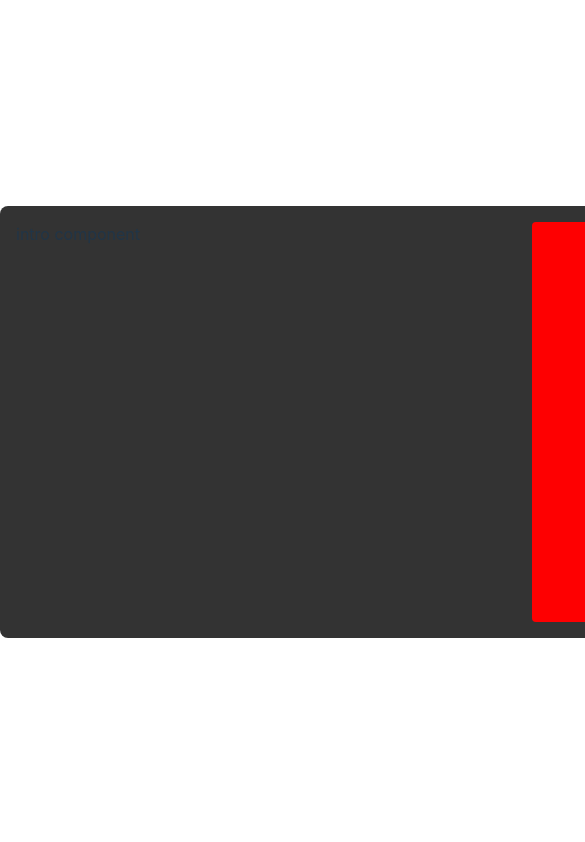
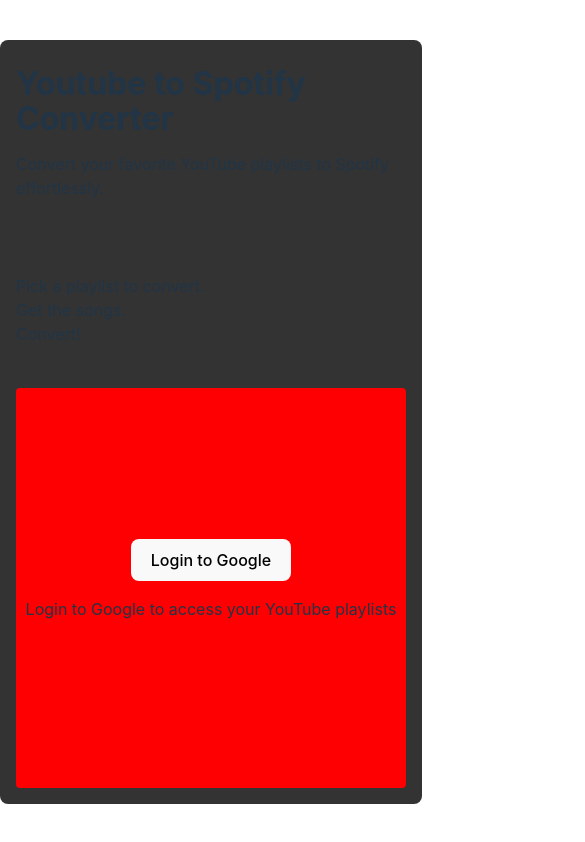
Before and after one commit to petarkosic/youtube_spotify, a Vue app in the folder client/: page / in a window 390 px wide. Shown: the top 842 px of the page, 585 px wide, since content can reach past the window. Built offline with nearby package versions, Linux system fonts and the light colour scheme.

Commit message:
add: intro component
Add intro component with app title and instructions.
Add info state for existing spotify playlists.
Minor css fixes.

```diff
--- a/client/src/App.vue
+++ b/client/src/App.vue
@@ -30,4 +30,12 @@
 	padding: 1rem;
 	border-radius: 8px;
 }
+
+@media screen and (max-width: 768px) {
+	.container {
+		width: 100%;
+		height: 100%;
+		flex-direction: column;
+	}
+}
 </style>
--- a/client/src/components/Intro.vue
+++ b/client/src/components/Intro.vue
@@ -1,7 +1,45 @@
 <template>
-	<p class="card">intro component</p>
+	<div class="wrapper">
+		<div class="title">
+			<h1>Youtube to Spotify Converter</h1>
+			<p>Convert your favorite YouTube playlists to Spotify effortlessly.</p>
+		</div>
+		<div class="instructions">
+			<p>Pick a playlist to convert.</p>
+			<p>Get the songs.</p>
+			<p>Convert!</p>
+		</div>
+	</div>
 </template>
 
 <script setup lang="ts"></script>
 
-<style scoped></style>
+<style scoped>
+.wrapper {
+	width: 100%;
+	height: 100%;
+	display: flex;
+	flex-direction: column;
+	align-items: flex-start;
+	justify-content: space-evenly;
+	gap: 4rem;
+	text-align: left;
+	padding: 0 2rem;
+}
+
+h1,
+p {
+	margin: 0;
+}
+
+h1 {
+	font-size: 2rem;
+	margin-bottom: 1rem;
+}
+
+@media screen and (max-width: 768px) {
+	.wrapper {
+		height: 300px;
+	}
+}
+</style>
--- a/client/src/components/Playlists.vue
+++ b/client/src/components/Playlists.vue
@@ -1,6 +1,11 @@
 <template>
 	<div class="spotify-playlists">
 		<h2>Your Playlists</h2>
+		<p class="info" v-if="playlistExists">
+			Playlist
+			<span class="playlist-title"> {{ playlistTitle }} </span>
+			created.
+		</p>
 		<p v-if="searchedSongs !== 0">
 			{{ searchedSongs }} / {{ playlistItems.length }} songs searched
 		</p>
@@ -41,6 +46,7 @@
 const playlistTitle = ref(localStorage.getItem('selectedPlaylist'));
 const playlistItems = ref(JSON.parse(localStorage.getItem('playlistItems')!));
 const searchedSongs = ref(0);
+const playlistExists = ref(false);
 
 const playlistAlreadyExists = (playlists: Playlist[]) => {
 	const pl = playlists.find(
@@ -63,6 +69,10 @@
 
 		for (let pl of response.data.items) {
 			playlists.value.push({ id: pl.id, name: pl.name });
+		}
+
+		if (playlistAlreadyExists(playlists.value)) {
+			playlistExists.value = true;
 		}
 
 		if (!playlistAlreadyExists(playlists.value)) {
@@ -180,6 +190,21 @@
 	flex-direction: column;
 }
 
+.info {
+	text-align: left;
+	padding: 0 1rem;
+}
+
+.playlist-title {
+	font-weight: bold;
+	color: black;
+}
+
+h2,
+p {
+	margin: 0;
+}
+
 ul {
 	list-style-type: none;
 	padding: 0;
--- a/client/src/style.css
+++ b/client/src/style.css
@@ -92,6 +92,12 @@
 	}
 }
 
+@media screen and (max-width: 768px) {
+	.card {
+		height: 400px;
+	}
+}
+
 ::-webkit-scrollbar {
 	width: 10px;
 }
```
